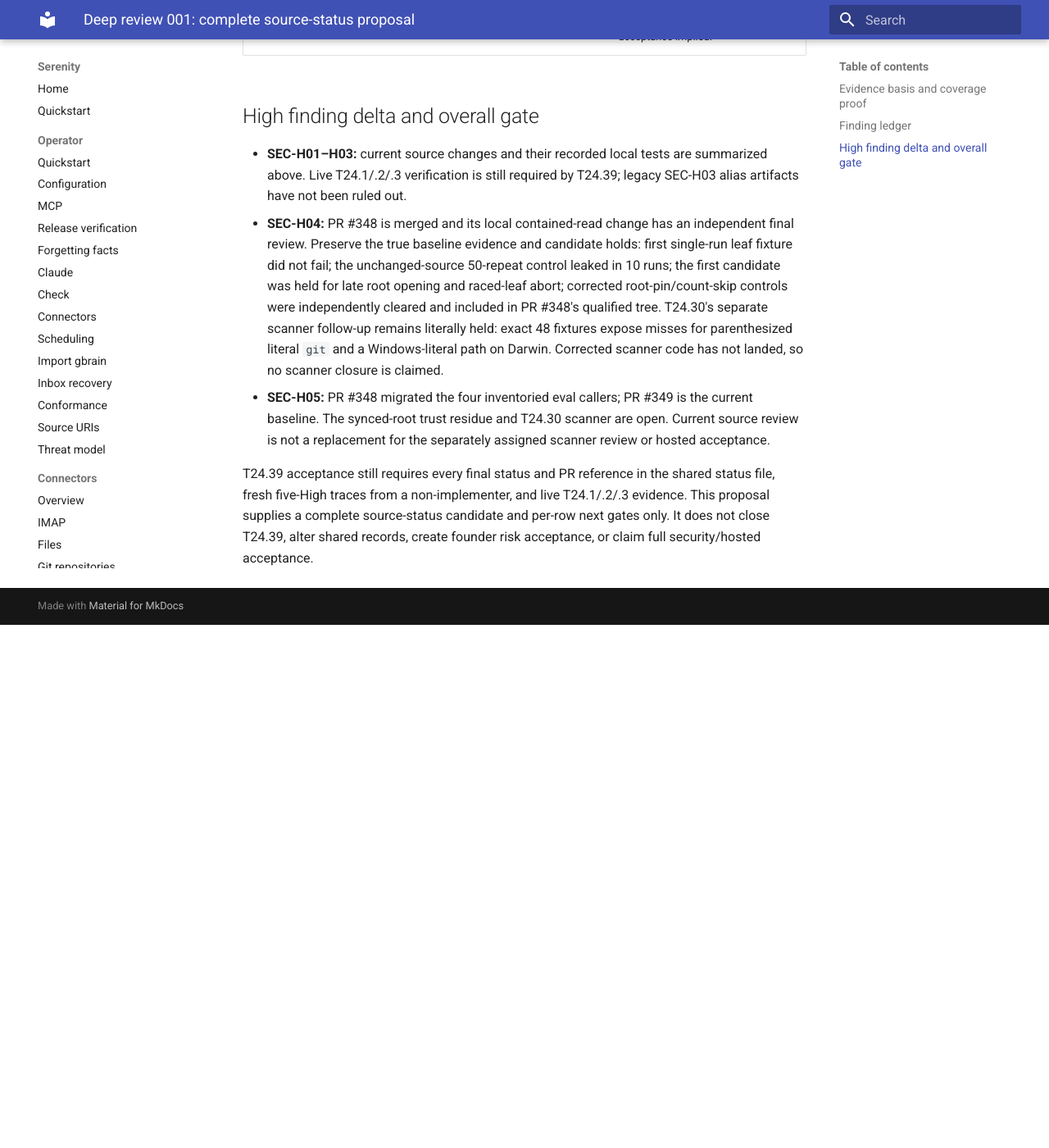
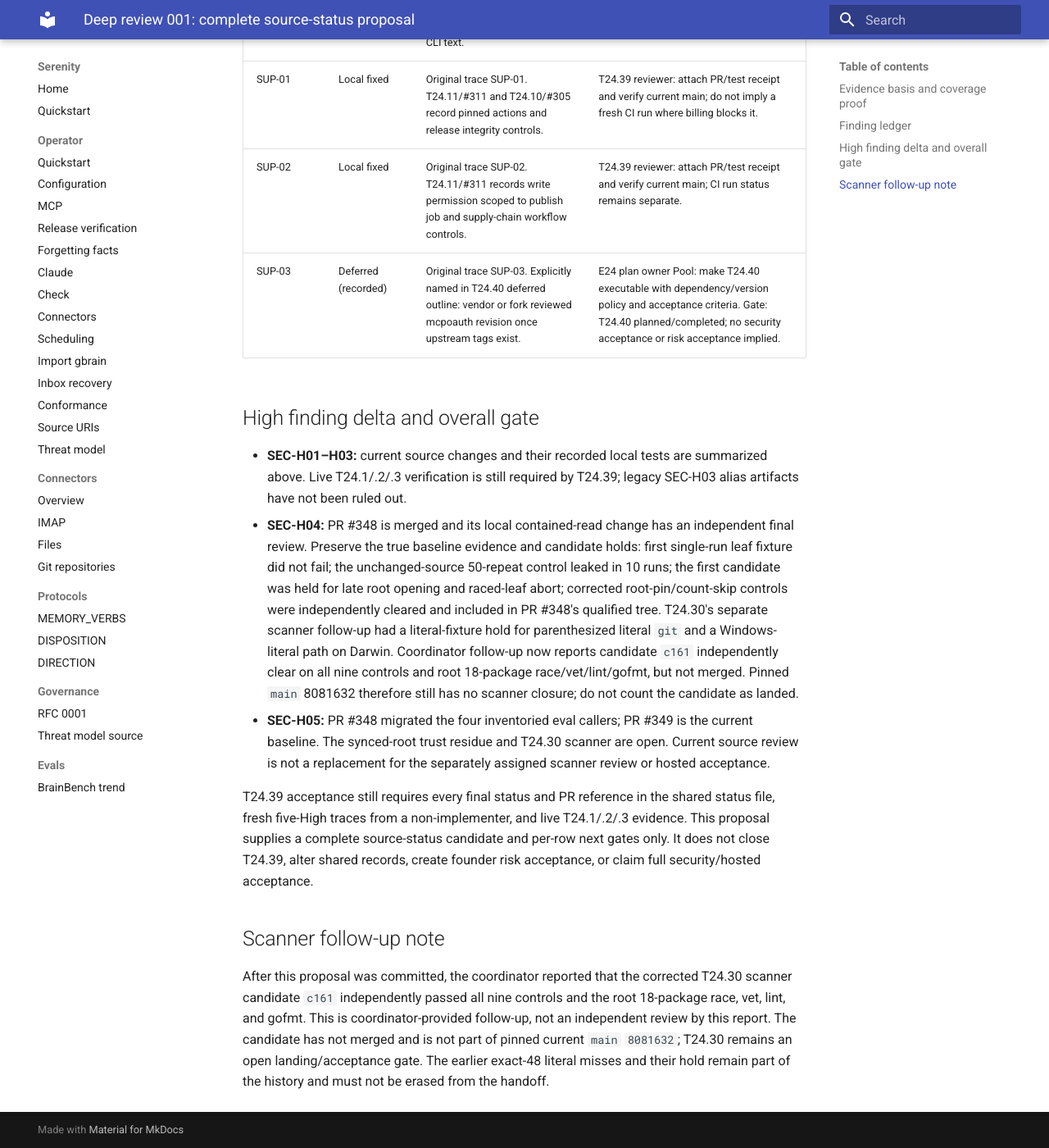
Before and after one commit to sirerun/serenity, an MkDocs documentation site: the page built from docs/plans/finding-ledger-source-proposal-2026-10-03.md, in a window 1280 px wide and 1400 px high, scrolled down 8500 px. Shown: the whole window at 82% size. Built offline with MkDocs 1.6.1 and Material for MkDocs 9.7.7, drawn with Linux system fonts in a browser that asks for light colours; before the commit the page ends 9262 px from its top, so only the background shows below that; some of the changed text lies outside the part shown.

Commit message:
docs: record unmerged scanner review follow-up

```diff
--- a/docs/plans/finding-ledger-source-proposal-2026-10-03.md
+++ b/docs/plans/finding-ledger-source-proposal-2026-10-03.md
@@ -57,8 +57,8 @@
 | SEC-H01 | Local fix; live acceptance open | Original trace SEC-H01. T24.1/#284 records unprivileged Caddy, Unix admin socket and trusted proxy source tests. T24.42 and contract still require live ACME/origin checks. | Hosted release owner and E24 Pool: run live T24.1/.42 checks (process identity, no TCP :2019, renewal/origin behavior). Gate: evidence attached; do not infer deployment from source. |
 | SEC-H02 | Local fix; live acceptance open | Original trace SEC-H02. T24.3/#285 records prefix-first limits, refresh exemption and per-client consent-cap tests; a global state-creation budget remains. | Hosted OAuth owner and E24 Pool: re-run T24.3 live acceptance and assess the remaining shared state-creation ceiling. Gate: 17-prefix/refresh probe plus consent-cap test and live receipt. |
 | SEC-H03 | Local fixes; legacy-artifact question open | Original trace SEC-H03. T24.4/#299, T24.5/#292 and T24.19/#312 record slug validation, malformed-page quarantine and adversarial corpus gate. Valid legacy alias provenance is not established by those tests. | E24 Pool: inspect/audit legacy page filenames, parsed slugs and aliases; add migration/regression evidence if needed. Gate: documented absence/remediation of reachable malicious legacy artifacts, plus independent fresh trace. |
-| SEC-H04 | Local fix merged in PR #348; scanner gate open | Original trace SEC-H04. Current `internal/connector/gitrepo` uses one pinned `os.Root`; PR #348 contains the corrected source. `final-independent-review-a501ed56-2026-10-03.md` records root replacement/count-skip controls and the final review; historical first leaf single-run was non-failing, while unchanged baseline repeated 50 times leaked outside bytes 10 times. | E24 Pool: keep T24.30 separate and open. Scanner follow-up exact 48 fixtures reproduced misses for parenthesized literal `git` and a Windows-literal Git path on Darwin; source hold remains, no scanner PR landed. Gate: literal normalization correction, exact independent review, then T24.30 acceptance. |
-| SEC-H05 | Partial; trust and scanner open | Original trace SEC-H05. T24.7/#287 and T24.8/#288 harden local Git/config; PR #348 migrates the four identified eval Git callers. `connectorbuild.go` still trusts roots from synced `serenity.yml`; T24.30 module scanner remains open and held on exact literal fixtures. | E24 Pool: implement/verify a separately trusted synced-config path policy, finish T24.30 scanner correction and all hosted migrations. Gate: hostile synced-config regression, exact scanner independent clearance, T24.30 acceptance; no live inference. |
+| SEC-H04 | Local fix merged in PR #348; scanner gate open | Original trace SEC-H04. Current `internal/connector/gitrepo` uses one pinned `os.Root`; PR #348 contains the corrected source. `final-independent-review-a501ed56-2026-10-03.md` records root replacement/count-skip controls and the final review; historical first leaf single-run was non-failing, while unchanged baseline repeated 50 times leaked outside bytes 10 times. | E24 Pool: keep T24.30 separate and open. Historical exact-48 fixtures exposed misses for parenthesized literal `git` and a Windows-literal Git path on Darwin. A coordinator follow-up after the pinned baseline reports candidate `c161` independently cleared all nine controls and passed the root 18-package race/vet/lint/gofmt, but that candidate is not merged and is absent from current `main` 8081632. Gate: land the exact cleared candidate, then confirm T24.30 acceptance; scanner enforcement is not current-main evidence. |
+| SEC-H05 | Partial; trust and scanner open | Original trace SEC-H05. T24.7/#287 and T24.8/#288 harden local Git/config; PR #348 migrates the four identified eval Git callers. `connectorbuild.go` still trusts roots from synced `serenity.yml`; T24.30 module scanner remains open and held on exact literal fixtures. | E24 Pool: implement/verify a separately trusted synced-config path policy and land the separately reviewed T24.30 scanner candidate. The coordinator reports candidate `c161` cleared independently, but it is not merged into pinned `main` 8081632. Gate: hostile synced-config regression, exact scanner landing and T24.30 acceptance; no live inference. |
 | SEC-I01 | Open / unverified | Original trace SEC-I01: hosted admin backup socket permits an arbitrary absolute destination, limited by socket/data-dir access and service write boundaries. No closing E24 row was established. | E24 plan owner Pool: constrain destination to approved root and add path/symlink/permission tests, or document why existing sandbox is sufficient. Gate: source review plus regression receipt and explicit disposition. |
 | SEC-L02 | Open / unverified | Original trace SEC-L02. T24.33/T23.46 maps uniform invite-only response; hosted verification is blocked. | Hosted identity owner and E24 Pool: run T24.33 unknown/known-address response tests. Gate: T23.46 acceptance and receipt. |
 | SEC-L03 | Open / unverified | Original trace SEC-L03. T24.33/T23.46 maps absolute session lifetime and `__Host-` cookie; blocked. | Hosted identity owner and E24 Pool: run T24.33 session tests. Gate: T23.46 acceptance and receipt. |
@@ -77,7 +77,12 @@
 ## High finding delta and overall gate
 
 - **SEC-H01–H03:** current source changes and their recorded local tests are summarized above. Live T24.1/.2/.3 verification is still required by T24.39; legacy SEC-H03 alias artifacts have not been ruled out.
-- **SEC-H04:** PR #348 is merged and its local contained-read change has an independent final review. Preserve the true baseline evidence and candidate holds: first single-run leaf fixture did not fail; the unchanged-source 50-repeat control leaked in 10 runs; the first candidate was held for late root opening and raced-leaf abort; corrected root-pin/count-skip controls were independently cleared and included in PR #348's qualified tree. T24.30's separate scanner follow-up remains literally held: exact 48 fixtures expose misses for parenthesized literal `git` and a Windows-literal path on Darwin. Corrected scanner code has not landed, so no scanner closure is claimed.
+- **SEC-H04:** PR #348 is merged and its local contained-read change has an independent final review. Preserve the true baseline evidence and candidate holds: first single-run leaf fixture did not fail; the unchanged-source 50-repeat control leaked in 10 runs; the first candidate was held for late root opening and raced-leaf abort; corrected root-pin/count-skip controls were independently cleared and included in PR #348's qualified tree. T24.30's separate scanner follow-up had a literal-fixture hold for parenthesized literal `git` and a Windows-literal path on Darwin. Coordinator follow-up now reports candidate `c161` independently clear on all nine controls and root 18-package race/vet/lint/gofmt, but not merged. Pinned `main` 8081632 therefore still has no scanner closure; do not count the candidate as landed.
 - **SEC-H05:** PR #348 migrated the four inventoried eval callers; PR #349 is the current baseline. The synced-root trust residue and T24.30 scanner are open. Current source review is not a replacement for the separately assigned scanner review or hosted acceptance.
 
 T24.39 acceptance still requires every final status and PR reference in the shared status file, fresh five-High traces from a non-implementer, and live T24.1/.2/.3 evidence. This proposal supplies a complete source-status candidate and per-row next gates only. It does not close T24.39, alter shared records, create founder risk acceptance, or claim full security/hosted acceptance.
+
+
+## Scanner follow-up note
+
+After this proposal was committed, the coordinator reported that the corrected T24.30 scanner candidate `c161` independently passed all nine controls and the root 18-package race, vet, lint, and gofmt. This is coordinator-provided follow-up, not an independent review by this report. The candidate has not merged and is not part of pinned current `main` `8081632`; T24.30 remains an open landing/acceptance gate. The earlier exact-48 literal misses and their hold remain part of the history and must not be erased from the handoff.
```
